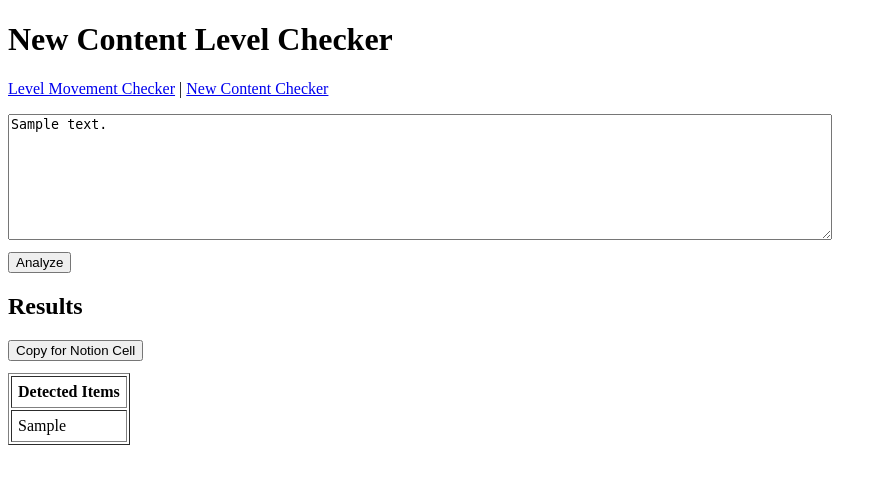
After one commit to tofugukanae/wanikani-impact-checker, a FastAPI app: template templates/content_checker.html in a window 1280 px wide. The commit adds this page. Shown: the top 484 px of the page, without its empty margins (0-887 px from the left). Run offline with FastAPI, Linux system fonts and the light colour scheme; the template is opened without the code that fills it: most values are stand-ins (such as "Sample title", 1, 10 or a date in 2020).

Commit message:
added sentence level checker for vocab additions, updating content, etc.

```diff
--- a/main.py
+++ b/main.py
@@ -1,6 +1,7 @@
 from os import getenv
 from pathlib import Path
 import csv
+import html
 import json
 import time
 from io import StringIO
@@ -398,6 +399,173 @@ def get_support_confidence(subject_type):
         return "medium"
 
     return "medium"
+
+
+def is_kanji_character(character):
+    codepoint = ord(character)
+    return (
+        0x3400 <= codepoint <= 0x4DBF
+        or 0x4E00 <= codepoint <= 0x9FFF
+        or 0xF900 <= codepoint <= 0xFAFF
+    )
+
+
+def find_all_spans(text, needle):
+    spans = []
+    start = 0
+
+    while needle:
+        index = text.find(needle, start)
+
+        if index == -1:
+            break
+
+        spans.append((index, index + len(needle)))
+        start = index + 1
+
+    return spans
+
+
+def spans_overlap(first, second):
+    return first[0] < second[1] and second[0] < first[1]
+
+
+def detect_content_vocabulary(text, vocabulary_subjects):
+    detected = {}
+    occupied_spans = []
+
+    sorted_subjects = sorted(
+        [subject for subject in vocabulary_subjects if subject.characters],
+        key=lambda subject: len(subject.characters or ""),
+        reverse=True,
+    )
+
+    for subject in sorted_subjects:
+        for span in find_all_spans(text, subject.characters):
+            if any(spans_overlap(span, occupied) for occupied in occupied_spans):
+                continue
+
+            detected[subject.subject_id] = subject
+            occupied_spans.append(span)
+            break
+
+    token_forms = set()
+
+    for token in tokenize_japanese(text):
+        surface = token.surface()
+        dictionary_form = token.dictionary_form()
+
+        if surface:
+            token_forms.add(surface)
+
+        if dictionary_form:
+            token_forms.add(dictionary_form)
+
+    for subject in vocabulary_subjects:
+        if subject.subject_id in detected or not subject.characters:
+            continue
+
+        if subject.characters in token_forms:
+            detected[subject.subject_id] = subject
+
+    return list(detected.values()), occupied_spans
+
+
+def detect_content_kanji(text, kanji_subjects, vocabulary_spans):
+    kanji_by_character = {
+        subject.characters: subject
+        for subject in kanji_subjects
+        if subject.characters
+    }
+    detected = {}
+
+    for index, character in enumerate(text):
+        if not is_kanji_character(character):
+            continue
+
+        character_span = (index, index + 1)
+
+        if any(spans_overlap(character_span, vocabulary_span) for vocabulary_span in vocabulary_spans):
+            continue
+
+        subject = kanji_by_character.get(character)
+
+        if subject:
+            detected[subject.subject_id] = subject
+
+    return list(detected.values())
+
+
+def format_detected_items(input_text, vocabulary_subjects, kanji_subjects):
+    vocab_items = sorted(vocabulary_subjects, key=lambda subject: (subject.level, subject.characters or ""))
+    kanji_items = sorted(kanji_subjects, key=lambda subject: (subject.level, subject.characters or ""))
+
+    if not vocab_items and not kanji_items:
+        detected_items_text = "No items detected"
+
+        return {
+            "input_text": input_text,
+            "input_text_html": html.escape(input_text).replace("\n", "<br>"),
+            "detected_items": detected_items_text,
+            "detected_items_html": html.escape(detected_items_text).replace("\n", "<br>"),
+            "vocabulary_items": vocab_items,
+            "kanji_items": kanji_items,
+        }
+
+    lines = ["Vocab"]
+
+    if vocab_items:
+        for subject in vocab_items:
+            lines.append(f"{subject.characters} ({subject.level})")
+    else:
+        lines.append("None")
+
+    if kanji_items:
+        lines.extend(["", "Kanji"])
+
+        for subject in kanji_items:
+            lines.append(f"{subject.characters} ({subject.level})")
+
+    detected_items_text = "\n".join(lines)
+
+    return {
+        "input_text": input_text,
+        "input_text_html": html.escape(input_text).replace("\n", "<br>"),
+        "detected_items": detected_items_text,
+        "detected_items_html": html.escape(detected_items_text).replace("\n", "<br>"),
+        "vocabulary_items": vocab_items,
+        "kanji_items": kanji_items,
+    }
+
+
+def analyze_new_content_text(text):
+    stripped_text = text.strip()
+
+    if not stripped_text:
+        return None
+
+    db = SessionLocal()
+
+    try:
+        vocabulary_subjects = db.query(Subject).filter(Subject.subject_type == "vocabulary").all()
+        kanji_subjects = db.query(Subject).filter(Subject.subject_type == "kanji").all()
+        detected_vocabulary, vocabulary_spans = detect_content_vocabulary(
+            stripped_text,
+            vocabulary_subjects,
+        )
+        detected_kanji = detect_content_kanji(
+            stripped_text,
+            kanji_subjects,
+            vocabulary_spans,
+        )
+
+        return format_detected_items(
+            stripped_text,
+            detected_vocabulary,
+            detected_kanji,
+        )
+    finally:
+        db.close()
 
 
 def is_verb_like(parts_of_speech):
@@ -1342,6 +1510,38 @@ async def dashboard(request: Request):
     )
 
 
+@app.get("/content-checker", response_class=HTMLResponse)
+async def content_checker(request: Request):
+    if not is_logged_in(request):
+        return RedirectResponse(url="/", status_code=303)
+
+    return templates.TemplateResponse(
+        "content_checker.html",
+        {
+            "request": request,
+            "input_text": "",
+            "result": None,
+        },
+    )
+
+
+@app.post("/content-checker/analyze", response_class=HTMLResponse)
+async def analyze_content_checker(request: Request, input_text: str = Form("")):
+    if not is_logged_in(request):
+        return RedirectResponse(url="/", status_code=303)
+
+    result = analyze_new_content_text(input_text)
+
+    return templates.TemplateResponse(
+        "content_checker.html",
+        {
+            "request": request,
+            "input_text": input_text,
+            "result": result,
+        },
+    )
+
+
 # UI handler for collocation CSV upload
 @app.post("/upload-collocations-ui", response_class=HTMLResponse)
 async def upload_collocations_ui(request: Request, file: UploadFile = File(...)):
--- /dev/null
+++ b/templates/content_checker.html
@@ -0,0 +1,66 @@
+<!DOCTYPE html>
+<html lang="en">
+
+<head>
+  <meta charset="UTF-8" />
+  <title>New Content Level Checker</title>
+</head>
+
+<body>
+  <h1>New Content Level Checker</h1>
+  <nav style="margin-bottom: 16px;">
+    <a href="/dashboard">Level Movement Checker</a>
+    |
+    <a href="/content-checker">New Content Checker</a>
+  </nav>
+
+  <form action="/content-checker/analyze" method="post">
+    <textarea name="input_text" rows="8" cols="100" required>{{ input_text }}</textarea>
+    <div style="margin-top: 8px;">
+      <button type="submit">Analyze</button>
+    </div>
+  </form>
+
+  {% if result %}
+  <h2>Results</h2>
+  <div style="margin-bottom: 12px;">
+    <button type="button" onclick="copyContentCheckerCellForNotion()">Copy for Notion Cell</button>
+    <span id="content-copy-status" style="margin-left: 8px;"></span>
+  </div>
+
+  <table id="content-results-table" border="1" cellpadding="6">
+    <thead>
+      <tr>
+        <th>Detected Items</th>
+      </tr>
+    </thead>
+    <tbody>
+      <tr>
+        <td style="white-space: pre-line;">{{ result.detected_items }}</td>
+      </tr>
+    </tbody>
+  </table>
+
+  <textarea id="content-notion-copy-text" style="position:absolute; left:-9999px; top:-9999px;">{{ result.detected_items }}</textarea>
+  {% endif %}
+
+  <script>
+    async function copyContentCheckerCellForNotion() {
+      const textarea = document.getElementById("content-notion-copy-text");
+      const status = document.getElementById("content-copy-status");
+
+      if (!textarea || !status) {
+        return;
+      }
+
+      try {
+        await navigator.clipboard.writeText(textarea.value);
+        status.textContent = "Copied for Notion cell";
+      } catch (err) {
+        status.textContent = "Copy failed";
+      }
+    }
+  </script>
+</body>
+
+</html>
--- a/templates/dashboard.html
+++ b/templates/dashboard.html
@@ -8,6 +8,11 @@
 
 <body>
   <h1>WaniKani Level Change Impact Checker</h1>
+  <nav style="margin-bottom: 16px;">
+    <a href="/dashboard">Level Movement Checker</a>
+    |
+    <a href="/content-checker">New Content Checker</a>
+  </nav>
 
   <h2>Upload Collocations CSV</h2>
   <p>Active movement-plan items: {{ movement_candidate_count or 0 }}</p>
```
